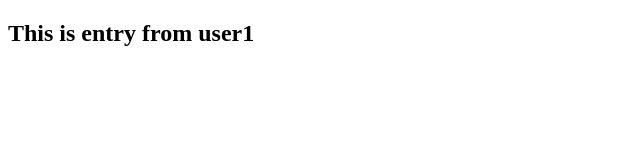
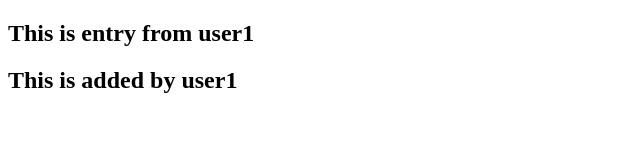
Before and after one commit to ccwaterlover/cctest, a plain HTML site: page index_user1.html in a window 1280 px wide. Shown: the whole page, without its empty margins (0-640 px from the left). Drawn offline with Linux system fonts and the light colour scheme.

Commit message:
line added by user1 in index_user1.html

```diff
--- a/index_user1.html
+++ b/index_user1.html
@@ -5,5 +5,6 @@
 </head>
 <body>
 	<h2>This is entry from user1</h2>
+	<h2>This is added by user1</h2>
 </body>
 </html>
```
